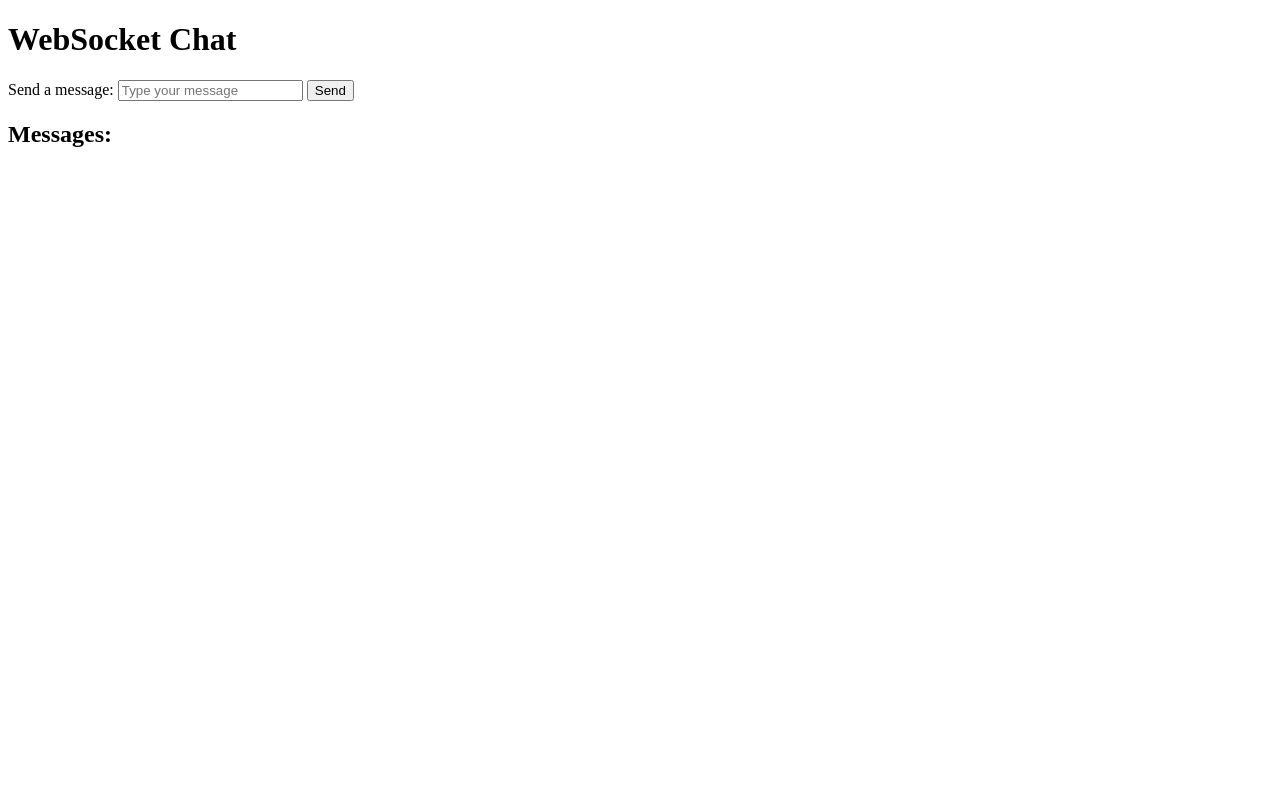
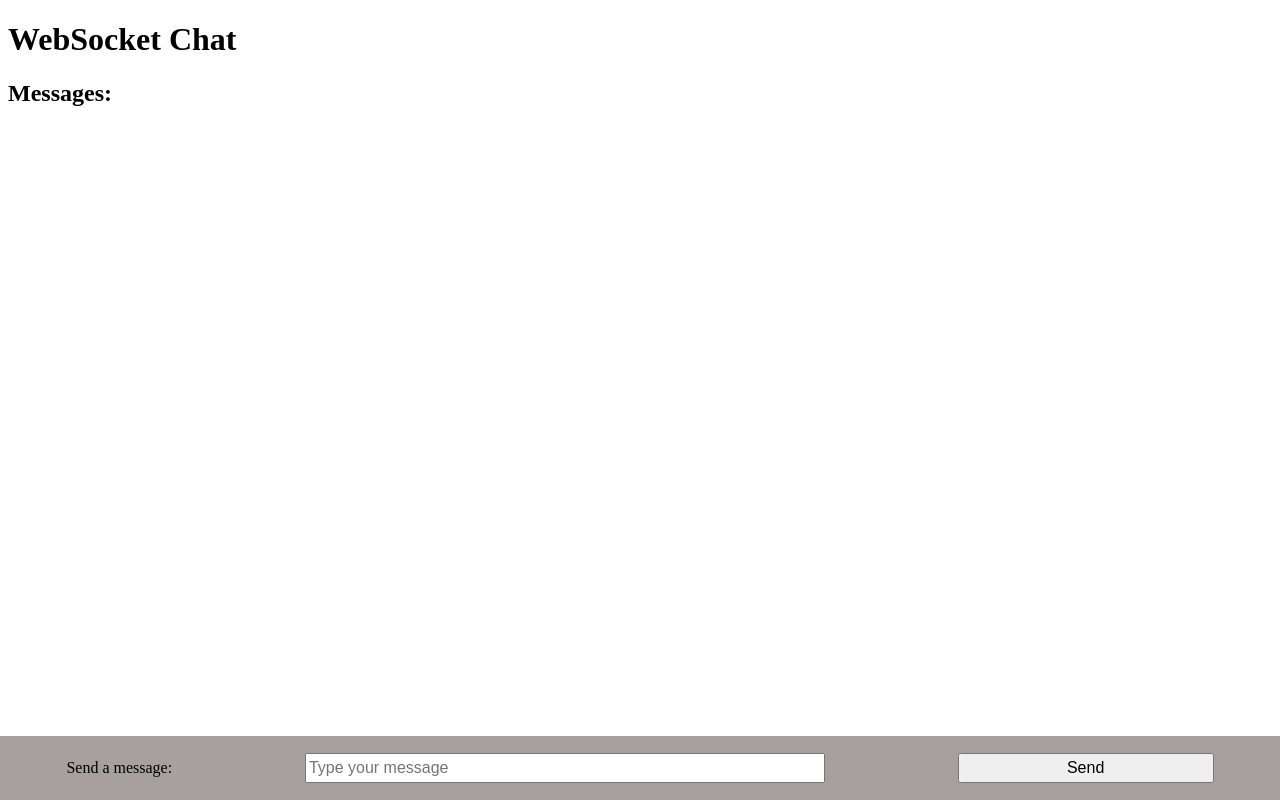
Before and after one commit to yash-ishraj/socketConversation, a website: page sockets.html in a window 1280 px wide. Drawn offline with Linux system fonts and the light colour scheme.

Commit message:
CSS changed

```diff
--- a/sockets.html
+++ b/sockets.html
@@ -4,18 +4,56 @@
   <meta charset="UTF-8">
   <meta name="viewport" content="width=device-width, initial-scale=1.0">
   <title>WebSocket Client</title>
+  <style>
+    /* *{
+      background-color: rgb(237, 217, 217);
+    } */
+    #input{
+      position:fixed;
+      bottom: 0%;
+      left: 0%;
+      font-size: 2vh;
+      height: 8vh;
+      width: 100vw;
+      display: flex;
+      justify-content:space-around;
+      align-items: center;
+      /* margin-bottom: 0px; */
+      background: #a6a0a0;
+      /* color: white; */
+      /* border: solid 1px black; */
+      /* border-color: black; */
+    }
+    #messageInput{
+      width: 40vw;
+      height: 3vh;
+      font-size: 2vh;
+    }
+    button{
+      width: 20vw;
+      height: 3.7vh;
+      font-size: 2vh;
+      /* width: ; */
+    }
+    #messages{
+      margin-bottom: 8vh;
+      /* background-color: rgb(0, 0, 0); */
+    }
+  </style>
 </head>
 <body>
   <h1>WebSocket Chat</h1>
   <div>
+    <h2>Messages:</h2>
+    <div id="messages"></div>
+  </div>
+  <div id="input">
     <label for="messageInput">Send a message:</label>
     <input type="text" id="messageInput" placeholder="Type your message">
     <button onclick="sendMessage()">Send</button>
   </div>
-  <div>
-    <h2>Messages:</h2>
-    <div id="messages"></div>
-  </div>
+
+
 
   <script>
     // Create a new WebSocket connection to the server
```
